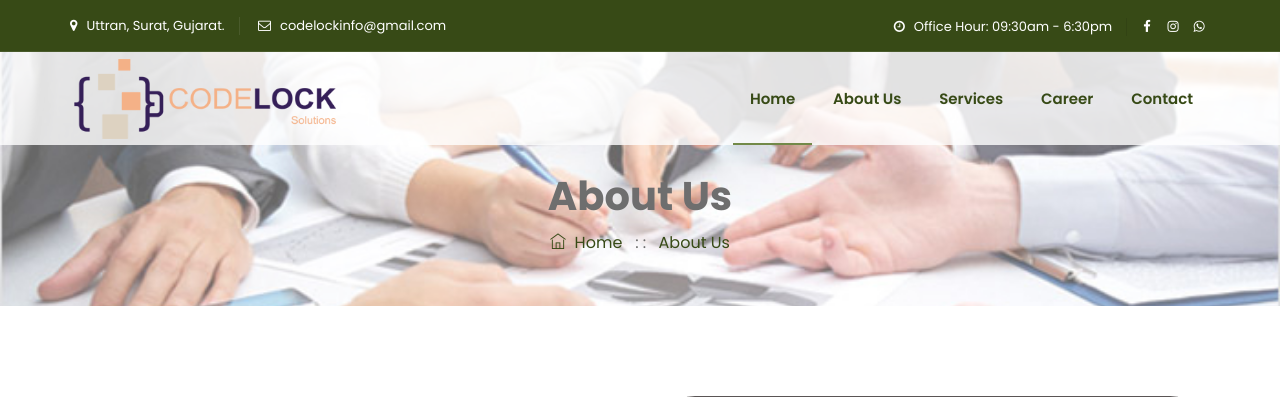
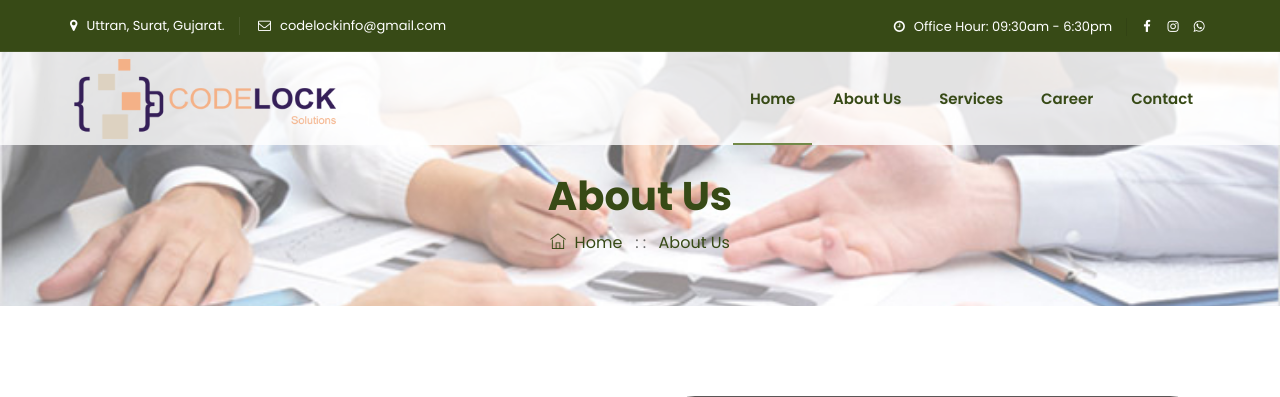
Before and after one commit to codelockinfo/codelocksolutionswebsite, a PHP site: page /about.php in a window 1280 px wide. Shown: the top 397 px of the page. Run offline with PHP 8.4, Linux system fonts and the light colour scheme; some web fonts are replaced.

Commit message:
css change

```diff
--- a/css/main.css
+++ b/css/main.css
@@ -178,7 +178,7 @@ body {
     background-color: #fff;
     letter-spacing: 0px;
 }
-h1, h2, h3, h4, h5, h6{ font-family: "Poppins",sans-serif; margin-bottom: 15px; font-weight: 600; color: ##374a16;}
+h1, h2, h3, h4, h5, h6{ font-family: "Poppins",sans-serif; margin-bottom: 15px; font-weight: 600; color: #374a16;}
 h1 { font-size: 45px; line-height: 50px; text-transform: uppercase;}
 h2 { font-size: 35px; line-height: 40px; }
 h3 { font-size: 27px; line-height: 35px; }
--- a/css/style.css
+++ b/css/style.css
@@ -46,7 +46,7 @@
     border-radius: 6px;
     color: white;
     font-weight: 500;
-    background-color: ##728948;
+    background-color: #728948;
     text-transform: capitalize;
 }
 
```
